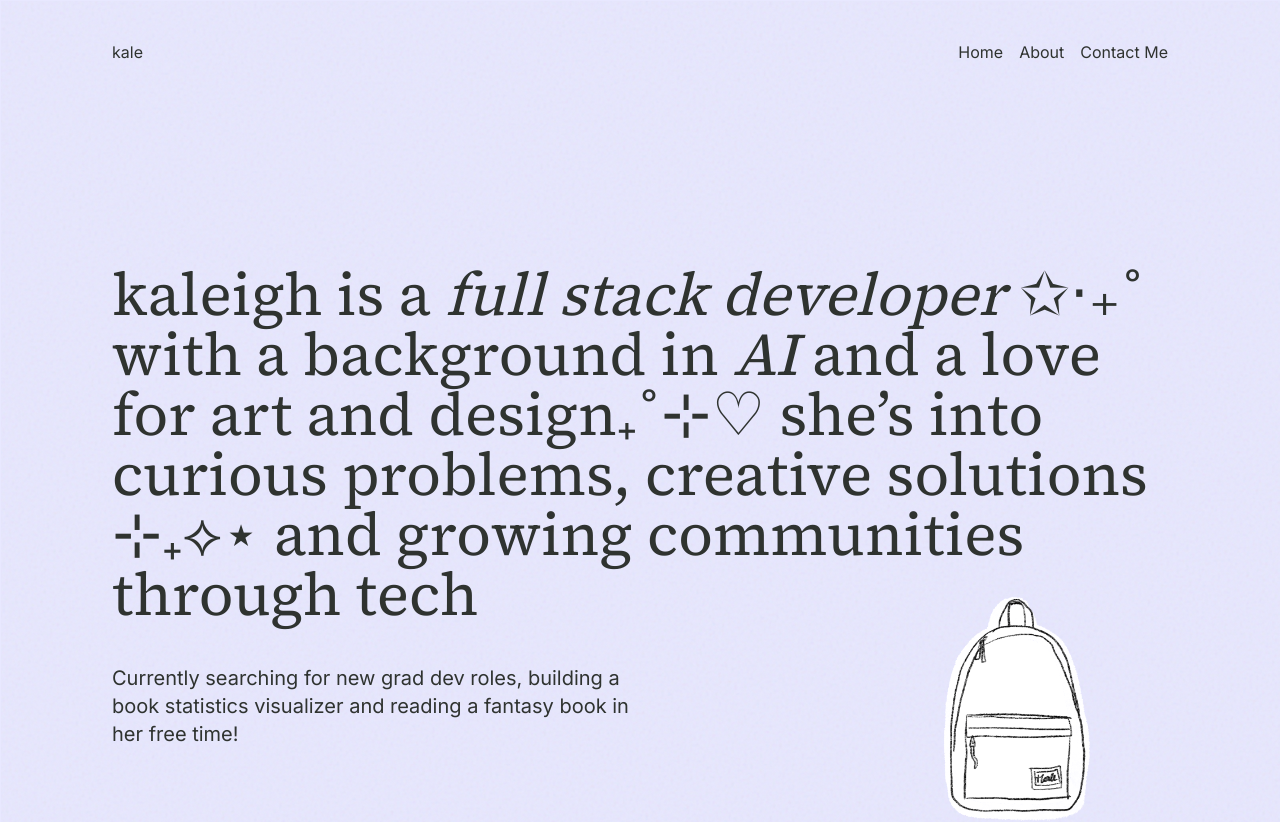
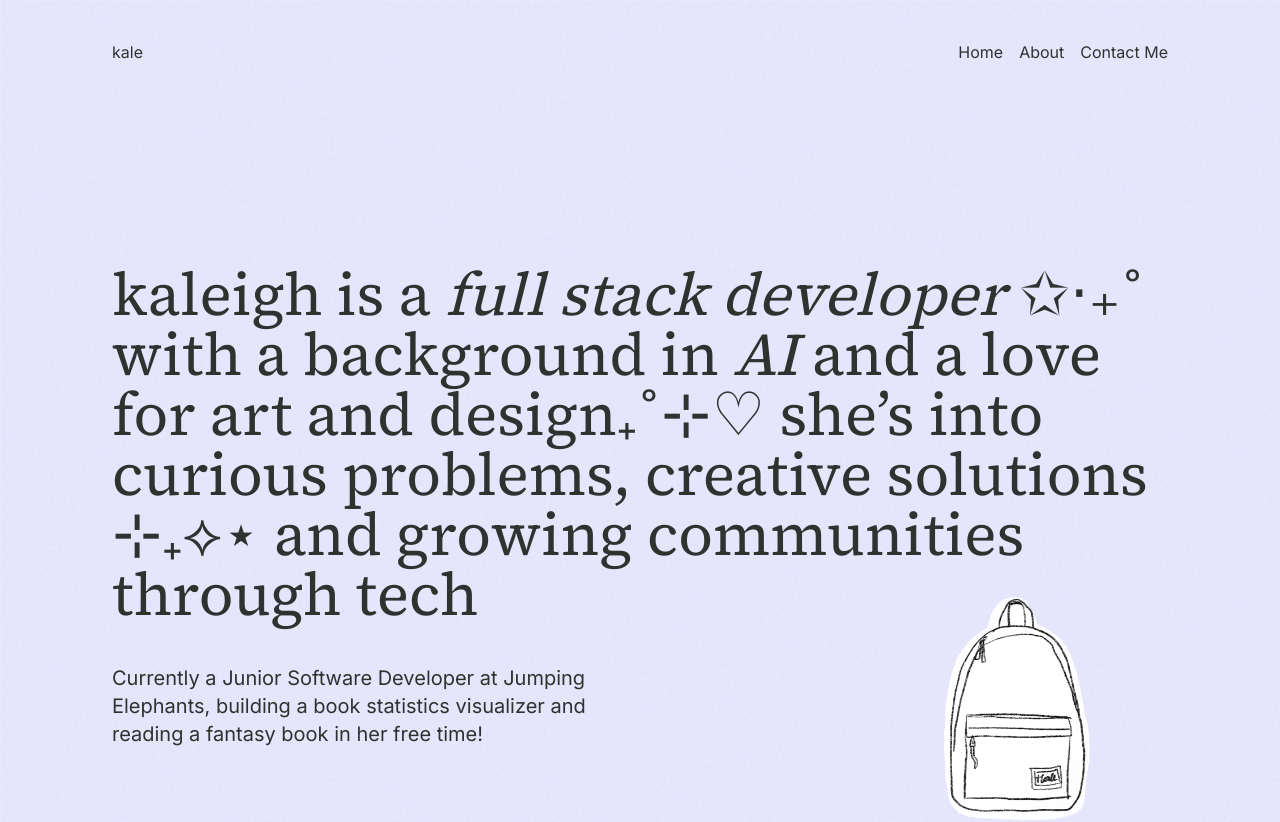
Before and after one commit to kalefed/portfolio, a Next.js app: page / in a window 1280 px wide. Shown: the top 822 px of the page. Built offline with nearby package versions, Linux system fonts and the light colour scheme.

Commit message:
header and about me updates

```diff
--- a/app/about/page.js
+++ b/app/about/page.js
@@ -14,15 +14,16 @@ export default function aboutMe() {
                 Nice to meet you, I'm Kaleigh ⊹₊⟡⋆
               </h1>
               <p>
-                I'm Kaleigh Feder, a CS (AI major) new grad from Queen's
-                University located in Kitchener. I've previously interned at
-                Statistics Canada and the Canada Revenue Agency.
+                I'm Kaleigh Feder, a Junior Software Developer at Jumping
+                Elephants. I have a Computing degree, with a major in AI from
+                Queen's University and am currently located in Kitchener. I've
+                previously interned at Statistics Canada and the Canada Revenue
+                Agency.
               </p>
               <p>
                 What excites me about Full Stack development is bridging the gap
                 between my creative and technical sides with work that makes a
-                big impact. Currently, I'm on the hunt for new grad developer
-                opportunities.
+                big impact.
               </p>
             </div>
             <section className="basis-3/6">
--- a/app/page.js
+++ b/app/page.js
@@ -22,9 +22,9 @@ export default function Home() {
                 solutions ⊹₊⟡⋆ and growing communities through tech
               </h1>
               <h2 className="font-inter text-sm md:text-lg lg:text-xl mt-10 w-1/2 lg:w-4/6 xl:w-1/2">
-                Currently searching for new grad dev roles, building a book
-                statistics visualizer and reading a fantasy book in her free
-                time!
+                Currently a Junior Software Developer at Jumping Elephants,
+                building a book statistics visualizer and reading a fantasy book
+                in her free time!
               </h2>
             </div>
           </FadeInAnimation>
```
